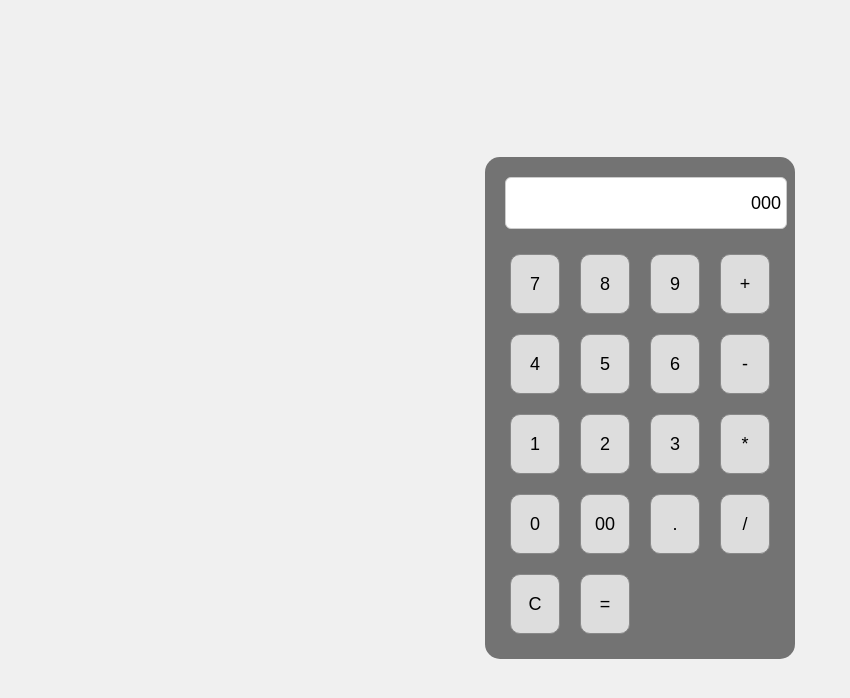
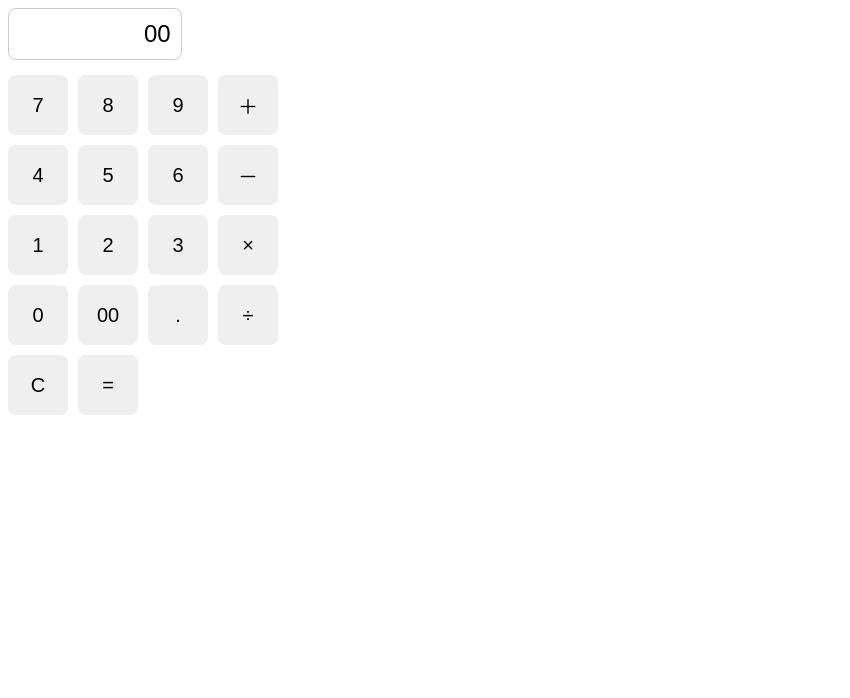
Before and after one commit to semi141/calculator, a plain HTML site: page index.html in a window 1280 px wide. Both pictures are taken after a click on the button "00". Shown: the whole page, without its empty margins (0-850 px from the left). Drawn offline with Linux system fonts and the light colour scheme.

Commit message:
電卓の作成

```diff
--- a/index.html
+++ b/index.html
@@ -9,38 +9,34 @@
 
 <body>
 
-  <div class="calculator">
-    <input type="text" id="result" value="0" readonly>
+  <input type="text" id="result" readonly>
 
+  <div class="buttons">
     <button class="button">7</button>
     <button class="button">8</button>
     <button class="button">9</button>
-    <button class="button">+</button>
+    <button class="button">＋</button>
 
     <button class="button">4</button>
     <button class="button">5</button>
     <button class="button">6</button>
-    <button class="button">-</button>
+    <button class="button">－</button>
 
     <button class="button">1</button>
     <button class="button">2</button>
     <button class="button">3</button>
-    <button class="button">*</button>
+    <button class="button">×</button>
 
     <button class="button">0</button>
     <button class="button">00</button>
     <button class="button">.</button>
-    <button class="button">/</button>
+    <button class="button">÷</button>
 
-    <button id="clear">C</button>
-    <button id="equal" style="grid-column: span 3;">=</button>
+    <button id="clear" class="button">C</button>
+    <button id="equal" class="button">=</button>
   </div>
 
   <script src="script.js"></script>
 </body>
 
 </html>
-
-<script>
-  console.log("ほげほげ");
-</script>
--- a/script.js
+++ b/script.js
@@ -1,63 +1,67 @@
-document.addEventListener("DOMContentLoaded", () => {
+//変数取得
 const buttons = document.querySelectorAll(".button");
 const result = document.getElementById("result");
 const equal = document.getElementById("equal");
 const clear = document.getElementById("clear");
-  const back = document.getElementById("backspace");
 
 let lastInput = "";
-  let hasDot = false;
-  const operators = ["+", "-", "*", "/"];
+let hasOperator = false;
 
 buttons.forEach(button => {
     button.addEventListener("click", () => {
         const value = button.textContent;
 
-      if (!isNaN(value)) {
-        result.value += value;
-        lastInput = value;
-      } else if (value === ".") {
-        if (!hasDot) {
-          result.value += value;
-          hasDot = true;
-          lastInput = value;
+        if (!isNaN(value) || value === ".") {
+            if (value === ".") {
+
+                const parts = result.value.split(/[\+\-\*\/]/);
+                const currentNumber = parts[parts.length - 1];
+                if (currentNumber.includes(".")) {
+                    return;
                 }
-      } else if (operators.includes(value)) {
-        if (result.value !== "") {
-          if (operators.includes(lastInput)) {
-            // 演算子置き換え
-            result.value = result.value.slice(0, -1) + value;
+
+                if (result.value === "" || /[\+\-\*\/]$/.test(result.value)) {
+                    result.value += "0.";
+                } else {
+                    result.value += ".";
+                }
+            } else if (result.value === "0") {
+
+                result.value = value;
             } else {
                 result.value += value;
             }
-          lastInput = value;
-          hasDot = false;
+            hasOperator = false;
+        }
+
+        // 演算子
+        else if (["＋", "－", "×", "÷"].includes(value)) {
+            if (!hasOperator && result.value !== "") {
+                let operator = value;
+                if (value === "＋") operator = "+";
+                else if (value === "－") operator = "-";
+                else if (value === "×") operator = "*";
+                else if (value === "÷") operator = "/";
+
+                result.value += operator;
+                hasOperator = true;
             }
         }
+        lastInput = value;
     });
 });
 
+//クリア
+clear.addEventListener("click", () => {
+    result.value = "";
+    hasOperator = false;
+});
+
+//イコール
 equal.addEventListener("click", () => {
     try {
         result.value = eval(result.value);
-      lastInput = "";
-      hasDot = result.value.includes(".");
     } catch (e) {
-      result.value = "Error";
-      lastInput = "";
-      hasDot = false;
+        result.value = "エラー";
     }
 });
-
-  clear.addEventListener("click", () => {
-    result.value = "";
-    lastInput = "";
-    hasDot = false;
-  });
-
-  back.addEventListener("click", () => {
-    if (result.value.slice(-1) === ".") hasDot = false;
-    result.value = result.value.slice(0, -1);
-    lastInput = result.value.slice(-1);
-  });
-});
--- a/style.css
+++ b/style.css
@@ -1,50 +1,23 @@
-#result {
-  grid-column: span 4;
-  width: 100%;
-  height: 40px;
-  font-size: 18px;
-  text-align: right;
-  margin-bottom: 10px;
-  padding: 5px;
-  border-radius: 6px;
-  border: 1px solid #ccc;
-}
-
-button {
-  width: 50px;
-  height: 60px;
-  font-size: 18px;
-  margin: 5px;
-  border-radius: 10px;
-  border: 1px solid #888;
-  background-color: #ddd;
-  cursor: pointer;
-  transition: background-color 0.2s;
-}
-
-body {
-  display: flex;
-  justify-content: center;
-  align-items: center;
-  height: 100vh;
-  background-color: #f0f0f0;
-}
-
-.calculator {
+.buttons {
   display: grid;
   grid-template-columns: repeat(4, 60px);
   grid-gap: 10px;
-  justify-content: center;
-  padding: 20px;
-  background-color: #737373;
-  border-radius: 15px;
+}
+.button, #clear, #equal {
+  height: 60px;
+  font-size: 20px;
+  border: none;
+  border-radius: 8px;
+  cursor: pointer;
 }
 
-
-button:hover {
-  background-color: #bbb;
+#result {
+  width: 12%;
+  height: 50px;
+  font-size: 24px;
+  text-align: right;
+  margin-bottom: 15px;
+  padding: 0 10px;
+  border-radius: 8px;
+  border: 1px solid #ccc;
 }
-
-button:active {
-  background-color: #999;
-}
```
Lines whose indentation alone changed are shown as unchanged.
